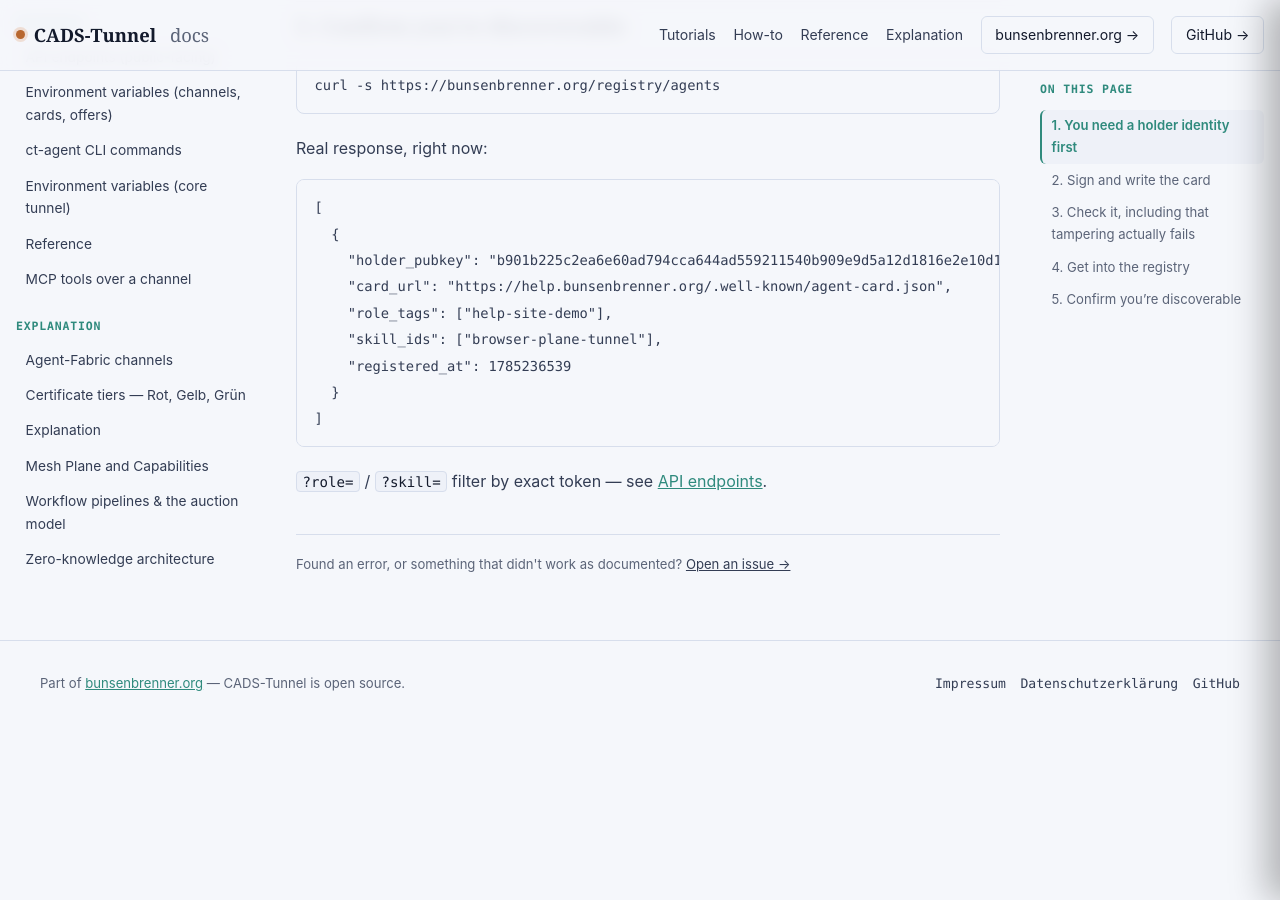
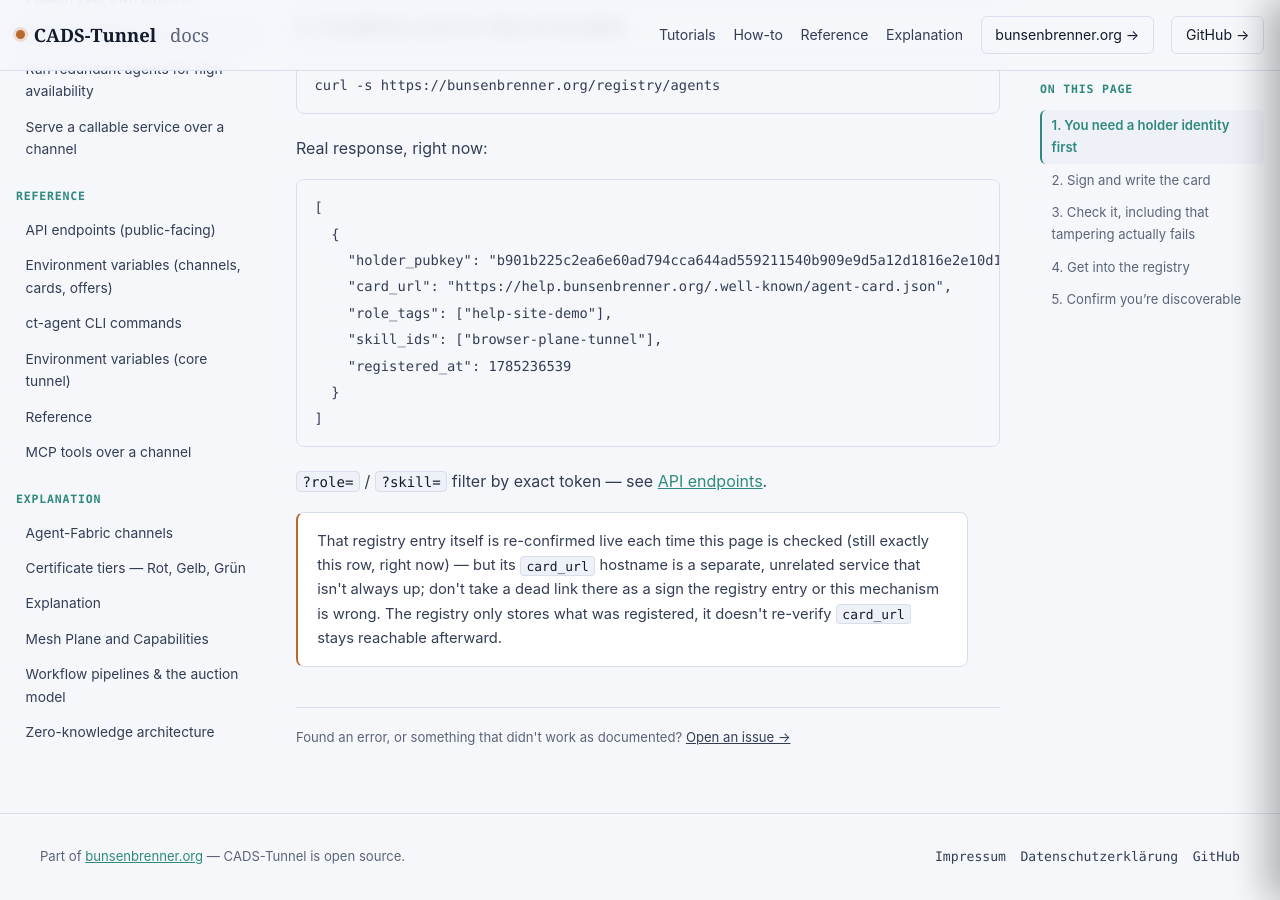
Before and after one commit to scimbe/CADS-Tunnel-docs, a Jekyll site: the page built from _how-to/publish-an-agent-card.md, in a window 1280 px wide and 900 px high, scrolled down 2697 px. Built offline with Jekyll 4.4.1, drawn with Linux system fonts in a browser that asks for light colours.

Commit message:
how-to: caveat the help.bunsenbrenner.org example's card_url reachability
Live-checked the "Real response, right now" registry example: GET
/registry/agents still returns exactly this row, byte-for-byte -- but its
card_url (help.bunsenbrenner.org/.well-known/agent-card.json) currently fails
DNS resolution. This is a real, separate, already-known service issue, not a
mechanism problem -- the registry stores what was registered and never
re-verifies card_url stays reachable afterward, so a stale link there doesn't
mean anything is wrong with agent registration itself.

Added a callout making that distinction explicit rather than either leaving a
misleading dead-link example unexplained, or swapping in a fabricated example
in place of real, live-verified registry data (which this site avoids doing
throughout).

```diff
--- a/_how-to/publish-an-agent-card.md
+++ b/_how-to/publish-an-agent-card.md
@@ -133,3 +133,10 @@ Real response, right now:
 
 `?role=` / `?skill=` filter by exact token — see
 [API endpoints]({{ '/reference/api-endpoints/' | relative_url }}).
+
+<div class="callout warn">
+That registry entry itself is re-confirmed live each time this page is checked (still exactly this row,
+right now) — but its <code>card_url</code> hostname is a separate, unrelated service that isn't always
+up; don't take a dead link there as a sign the registry entry or this mechanism is wrong. The registry
+only stores what was registered, it doesn't re-verify <code>card_url</code> stays reachable afterward.
+</div>
```
